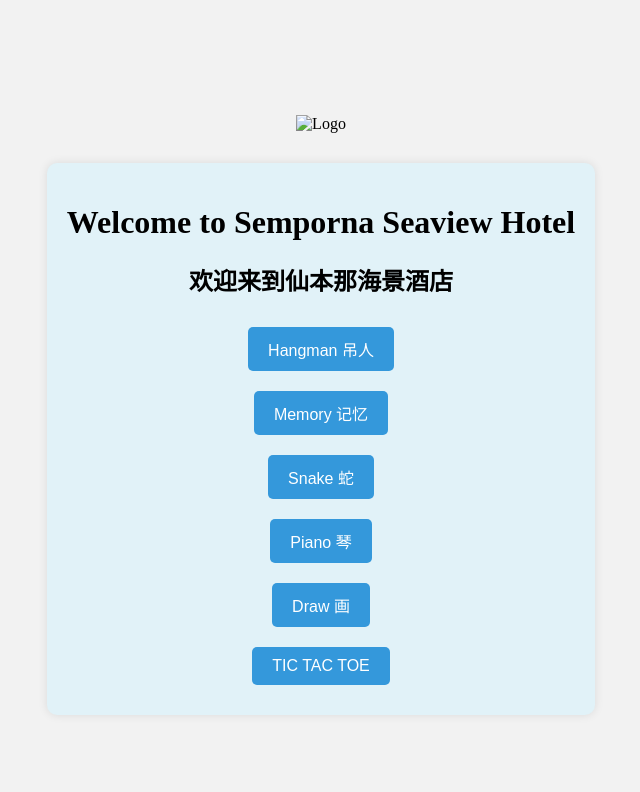
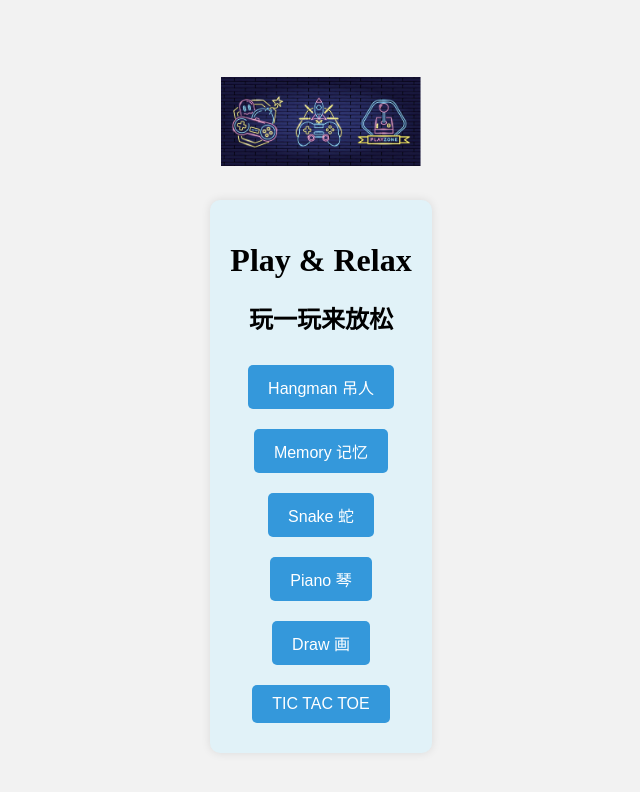
Before and after one commit to eliteAcres/basicGame, a plain HTML site: page index.html in a window 1280 px wide. Shown: the whole page, without its empty margins (319-959 px from the left). Drawn offline with Linux system fonts and the light colour scheme.

Commit message:
Update logo and index file

```diff
--- a/index.html
+++ b/index.html
@@ -11,11 +11,11 @@
 <body>
     <div class="container">
         <div class="logo">
-            <img src="images/seaviewhotel logo1.png" alt="Logo">
+            <img src="gameConsole.PNG" alt="Logo">
         </div>
         <div class="content">
-            <h1>Welcome to Semporna Seaview Hotel</h1>
-            <h2>欢迎来到仙本那海景酒店</h2>
+            <h1>Play & Relax</h1>
+            <h2>玩一玩来放松</h2>
             <div id="main-buttons-container">
                 <!-- Old button
                 <button class="button1" onclick="window.location.href='page1.html'">Hotel Guide 酒店指南</button>
```
Also changed, not shown: gameConsole.PNG (added).
